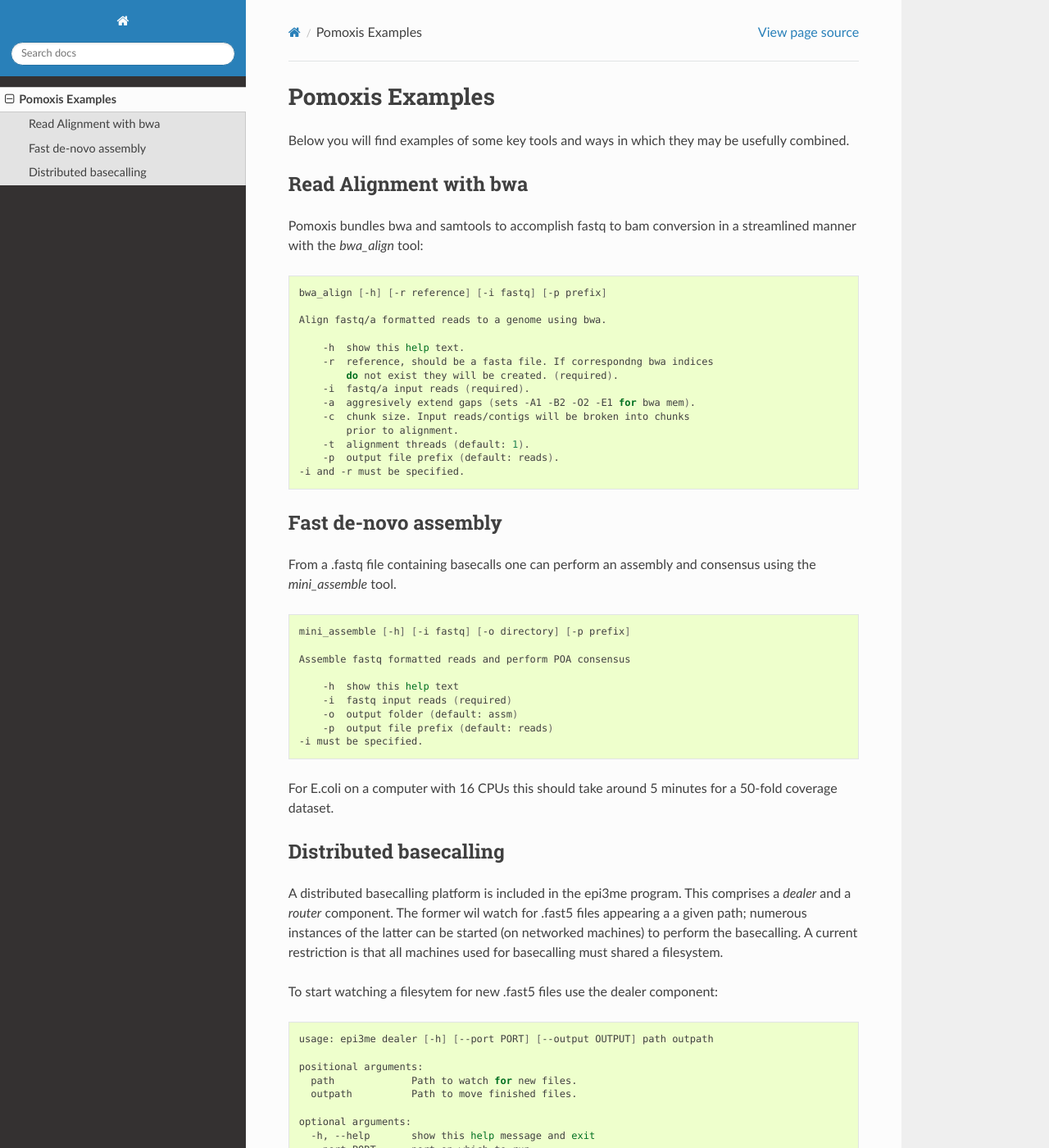
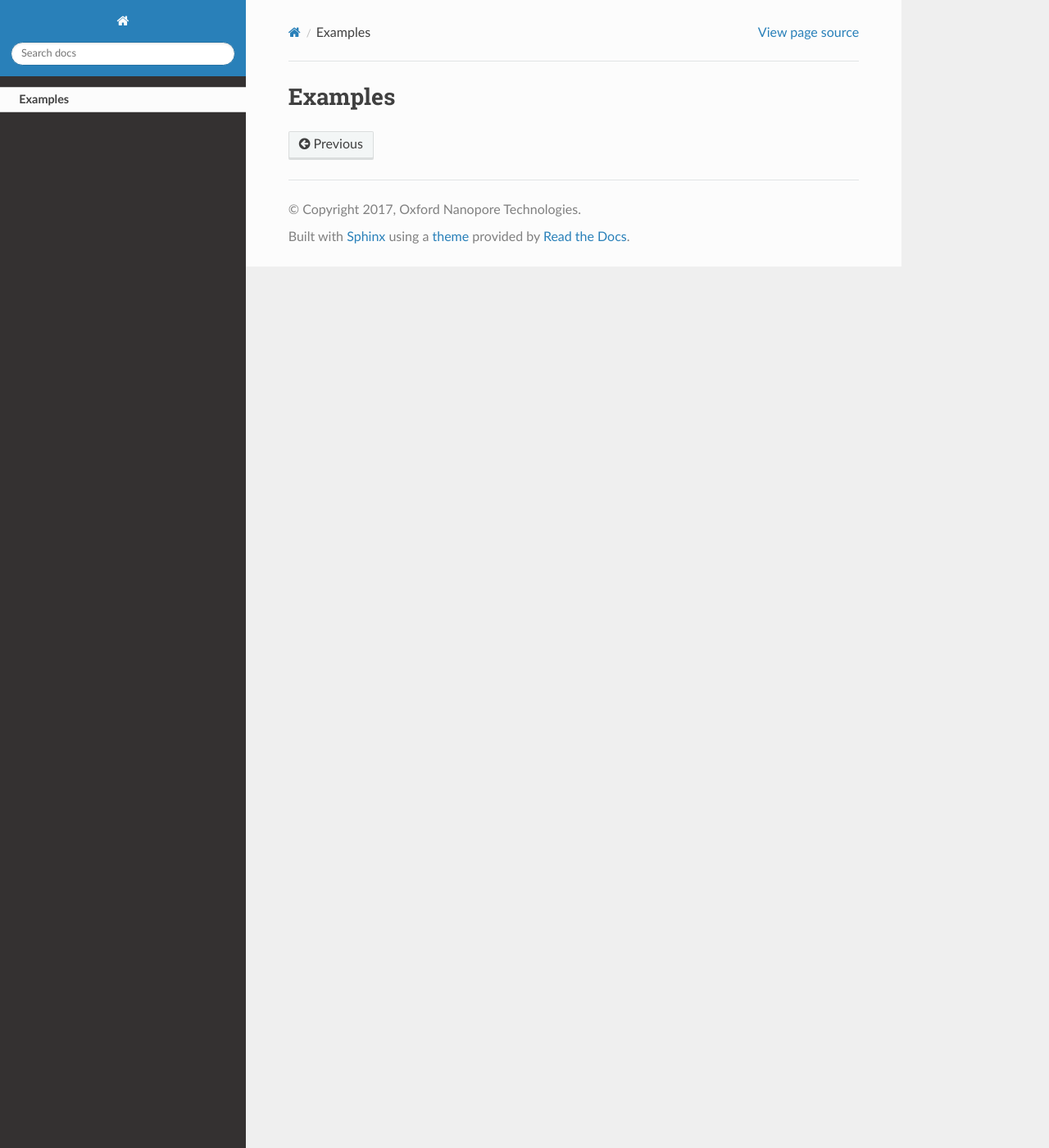
Before and after one commit to nanoporetech/read_until_api, a Sphinx documentation site: the page built from docs/examples.rst, in a window 1280 px wide and 1400 px high. Shown: the whole window at 82% size. Built offline with Sphinx 7.4.7 and the Read the Docs theme 2.0.0, drawn with Linux system fonts in a browser that asks for light colours; pages that are not in the unit, such as notebooks, are missing from menus; the version number could not be read and is left out; some of the changed text lies outside the part shown.

Commit message:
Barebones example page in docs.

```diff
--- a/docs/examples.rst
+++ b/docs/examples.rst
@@ -1,89 +1,2 @@
-Pomoxis Examples
-================
-Below you will find examples of some key tools and ways in which they may be
-usefully combined.
-
-Read Alignment with bwa
------------------------
-
-Pomoxis bundles bwa and samtools to accomplish fastq to bam conversion in a
-streamlined manner with the `bwa_align` tool:
-
-.. code-block:: bash
-
-    bwa_align [-h] [-r reference] [-i fastq] [-p prefix]
-
-    Align fastq/a formatted reads to a genome using bwa.
-
-        -h  show this help text.
-        -r  reference, should be a fasta file. If correspondng bwa indices
-            do not exist they will be created. (required).
-        -i  fastq/a input reads (required).
-        -a  aggresively extend gaps (sets -A1 -B2 -O2 -E1 for bwa mem).
-        -c  chunk size. Input reads/contigs will be broken into chunks
-            prior to alignment.
-        -t  alignment threads (default: 1).
-        -p  output file prefix (default: reads).
-    -i and -r must be specified.
-
-
-Fast de-novo assembly
----------------------
-
-From a .fastq file containing basecalls one can perform an assembly and
-consensus using the `mini_assemble` tool.
-
-.. code-block:: bash
-
-    mini_assemble [-h] [-i fastq] [-o directory] [-p prefix]
-
-    Assemble fastq formatted reads and perform POA consensus
-
-        -h  show this help text
-        -i  fastq input reads (required)
-        -o  output folder (default: assm)
-        -p  output file prefix (default: reads)
-    -i must be specified.
-
-
-For E.coli on a computer with 16 CPUs this should take around 5 minutes for
-a 50-fold coverage dataset.
-
-
-Distributed basecalling
------------------------
-
-A distributed basecalling platform is included in the epi3me program. This
-comprises a `dealer` and a `router` component. The former wil watch for .fast5
-files appearing a a given path; numerous instances of the latter can be started
-(on networked machines) to perform the basecalling. A current restriction is
-that all machines used for basecalling must shared a filesystem.
-
-To start watching a filesytem for new .fast5 files use the dealer component:
-
-.. code-block:: bash
-
-    usage: epi3me dealer [-h] [--port PORT] [--output OUTPUT] path outpath
-
-    positional arguments:
-      path             Path to watch for new files.
-      outpath          Path to move finished files.
-
-    optional arguments:
-      -h, --help       show this help message and exit
-      --port PORT      port on which to run.
-      --output OUTPUT  output fasta file.
-
-Once the dealer is running and picking up new files, one can start running
-router jobs on the same or different machine:
-
-.. code-block:: bash
-
-    usage: epi3me router [-h] [--addr ADDR]
-
-    optional arguments:
-      -h, --help   show this help message and exit
-      --addr ADDR  Address to use, should include port.
-
-The platform was used to basecall the CliveOME2 dataset on an SGE cluster
-within AWS EC2 with files being synced concurrently from AWS S3.
+Examples
+========
```
